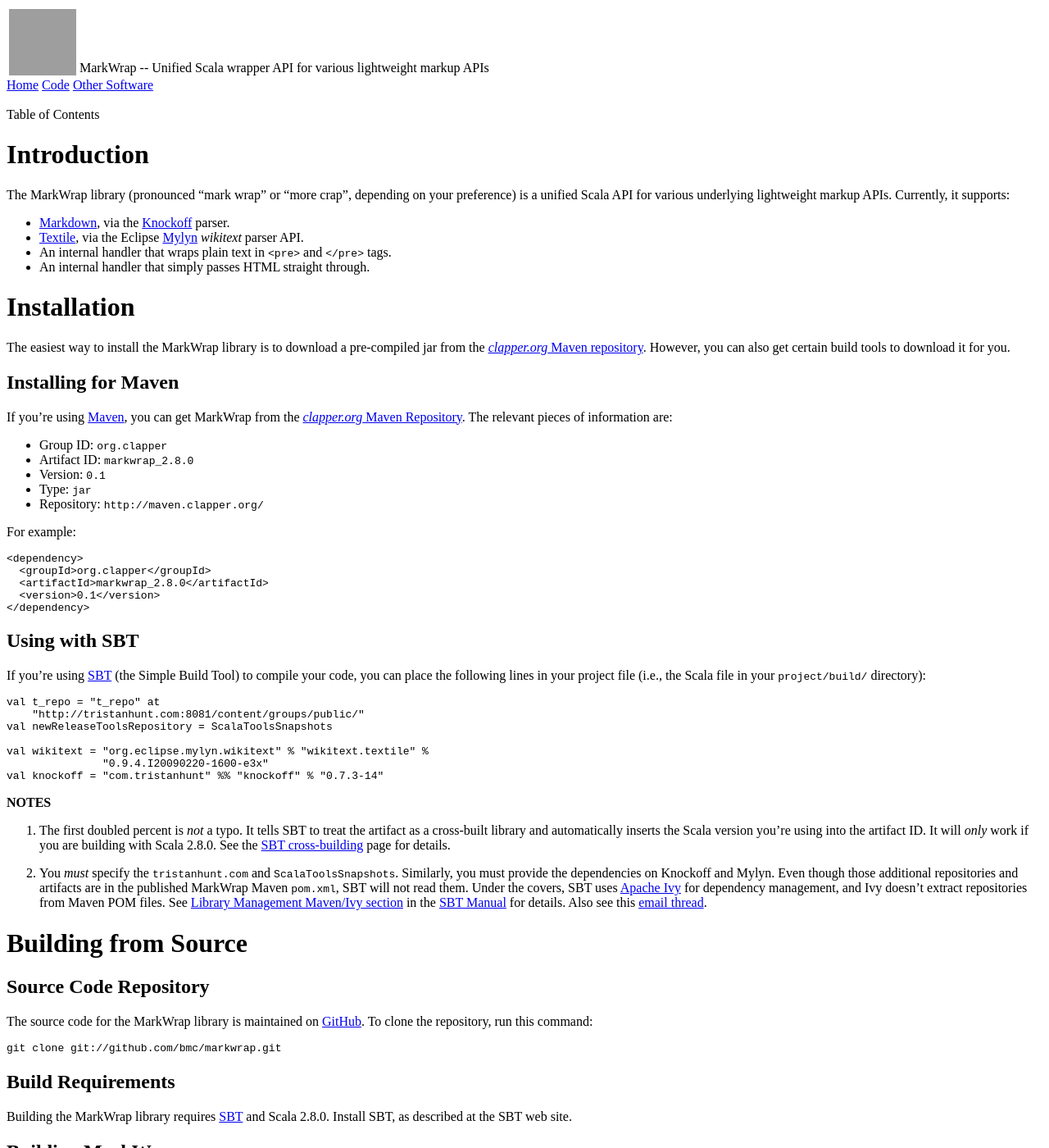
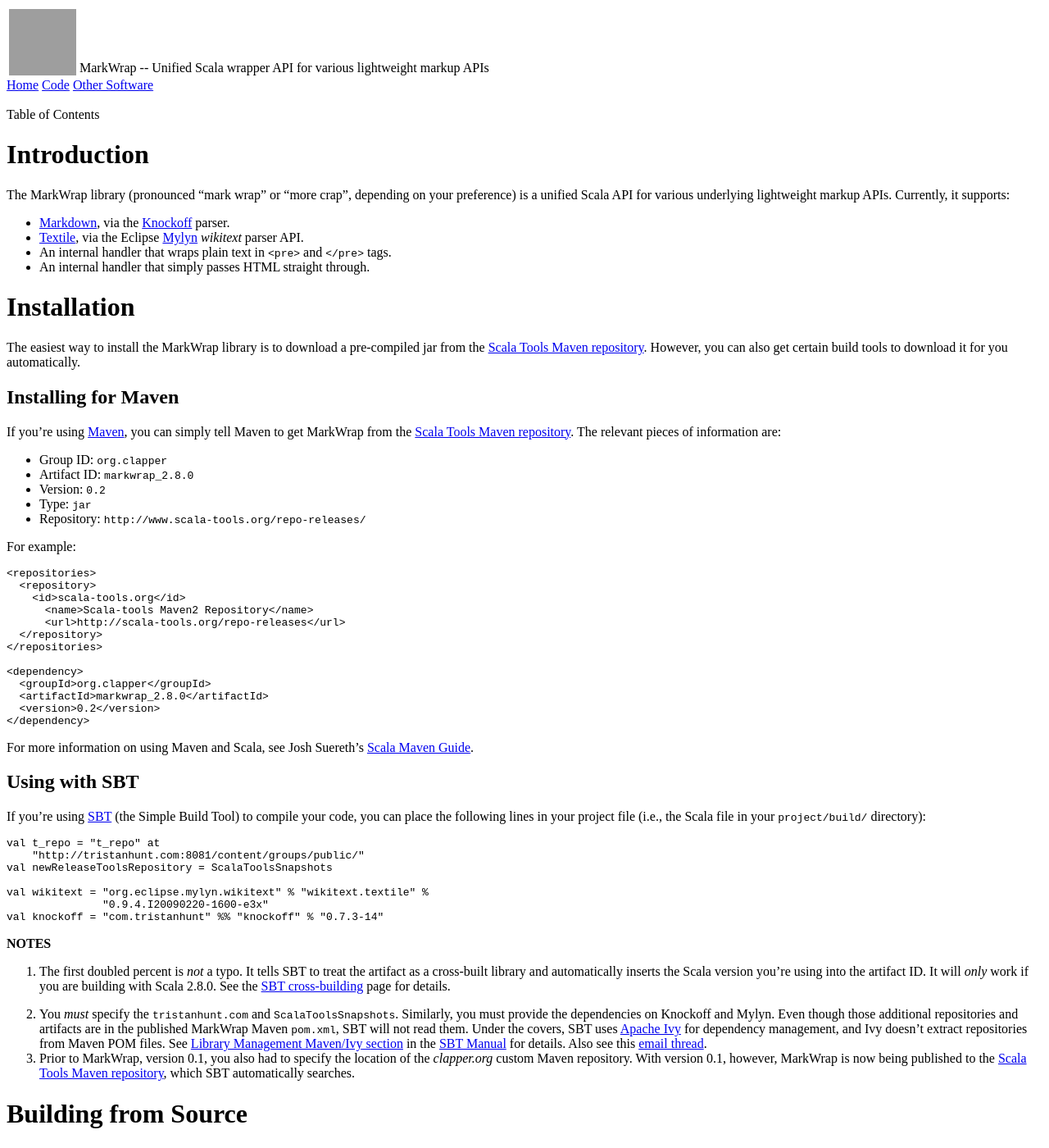
Before and after one commit to bmc/markwrap, a Jekyll site: the page built from index.md, in a window 1280 px wide and 1400 px high. Shown: the whole window at 82% size. Built offline with Jekyll 4.4.1, drawn with Linux system fonts in a browser that asks for light colours.

Commit message:
Updated to 0.2. Adjusted docs to reflect that MarkWrap is now on scala-tools.org

```diff
--- a/index.md
+++ b/index.md
@@ -17,27 +17,39 @@
 # Installation
 
 The easiest way to install the MarkWrap library is to download a
-pre-compiled jar from the [*clapper.org* Maven repository][]. However, you
-can also get certain build tools to download it for you.
+pre-compiled jar from the [Scala Tools Maven repository][]. However, you
+can also get certain build tools to download it for you automatically.
 
 ## Installing for Maven
 
-If you're using [Maven][], you can get MarkWrap from the
-[*clapper.org* Maven Repository][]. The relevant pieces of information are:
+If you're using [Maven][], you can simply tell Maven to get MarkWrap
+from the [Scala Tools Maven repository][]. The relevant pieces of
+information are:
 
 * Group ID: `org.clapper`
 * Artifact ID: `markwrap_2.8.0`
-* Version: `0.1`
+* Version: `0.2`
 * Type: `jar`
-* Repository: `http://maven.clapper.org/`
+* Repository: `http://www.scala-tools.org/repo-releases/`
 
 For example:
+
+    <repositories>
+      <repository>
+        <id>scala-tools.org</id>
+          <name>Scala-tools Maven2 Repository</name>
+          <url>http://scala-tools.org/repo-releases</url>
+      </repository>
+    </repositories>
 
     <dependency>
       <groupId>org.clapper</groupId>
       <artifactId>markwrap_2.8.0</artifactId>
-      <version>0.1</version>
+      <version>0.2</version>
     </dependency>
+
+For more information on using Maven and Scala, see Josh Suereth's
+[Scala Maven Guide][].
 
 ## Using with SBT
 
@@ -69,6 +81,10 @@
    repositories from Maven POM files. See
    [Library Management Maven/Ivy section][] in the [SBT Manual][] for
    details. Also see this [email thread][SBT-repo-email-thread].
+3. Prior to MarkWrap, version 0.1, you also had to specify the location of
+   the *clapper.org* custom Maven repository. With version 0.1, however,
+   MarkWrap is now being published to the [Scala Tools Maven repository][],
+   which SBT automatically searches.
 
 # Building from Source
 
@@ -302,8 +318,9 @@
 [GitHub]: http://github.com/bmc/
 [downloads area]: http://github.com/bmc/markwrap/downloads
 [API Documentation]: api/
-[*clapper.org* Maven repository]: http://maven.clapper.org/org/clapper/
 [Maven]: http://maven.apache.org/
+[Scala Tools Maven repository]: http://www.scala-tools.org/repo-releases/
+[Scala Maven Guide]: http://www.scala-lang.org/node/345
 [Knockoff]: http://tristanhunt.com/projects/knockoff/
 [Markdown]: http://daringfireball.net/projects/markdown/
 [Textile]: http://textile.thresholdstate.com/
```
Also changed, not shown: CHANGELOG.md (added).
